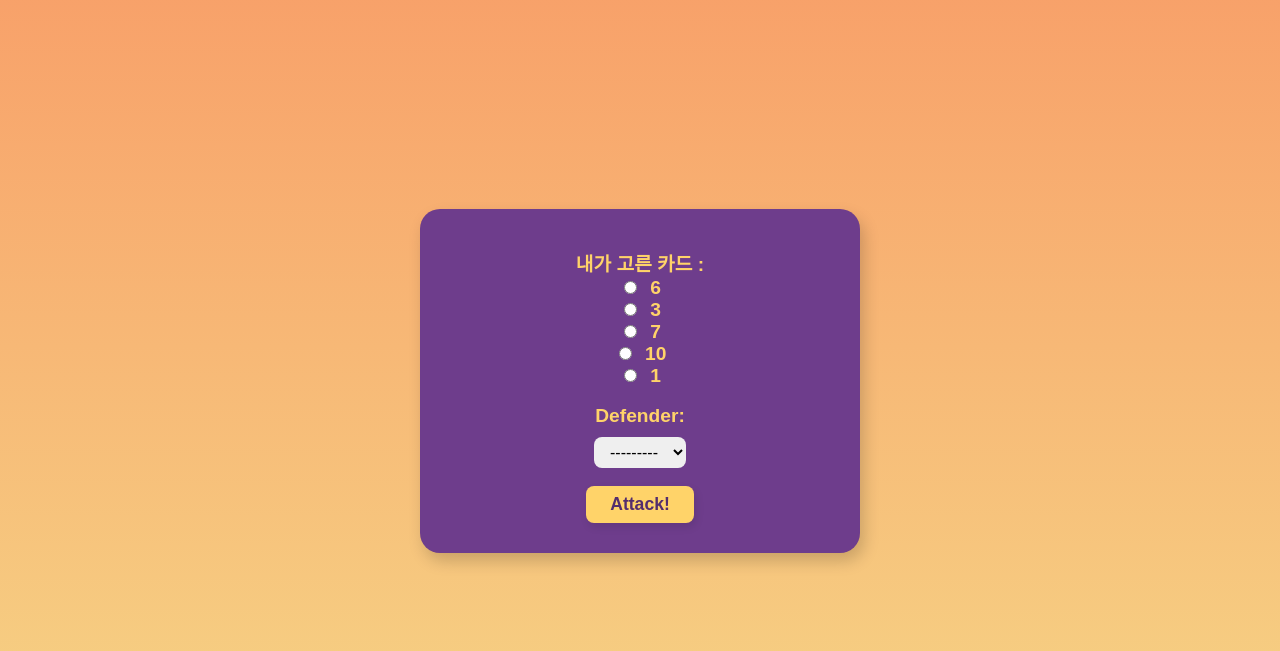
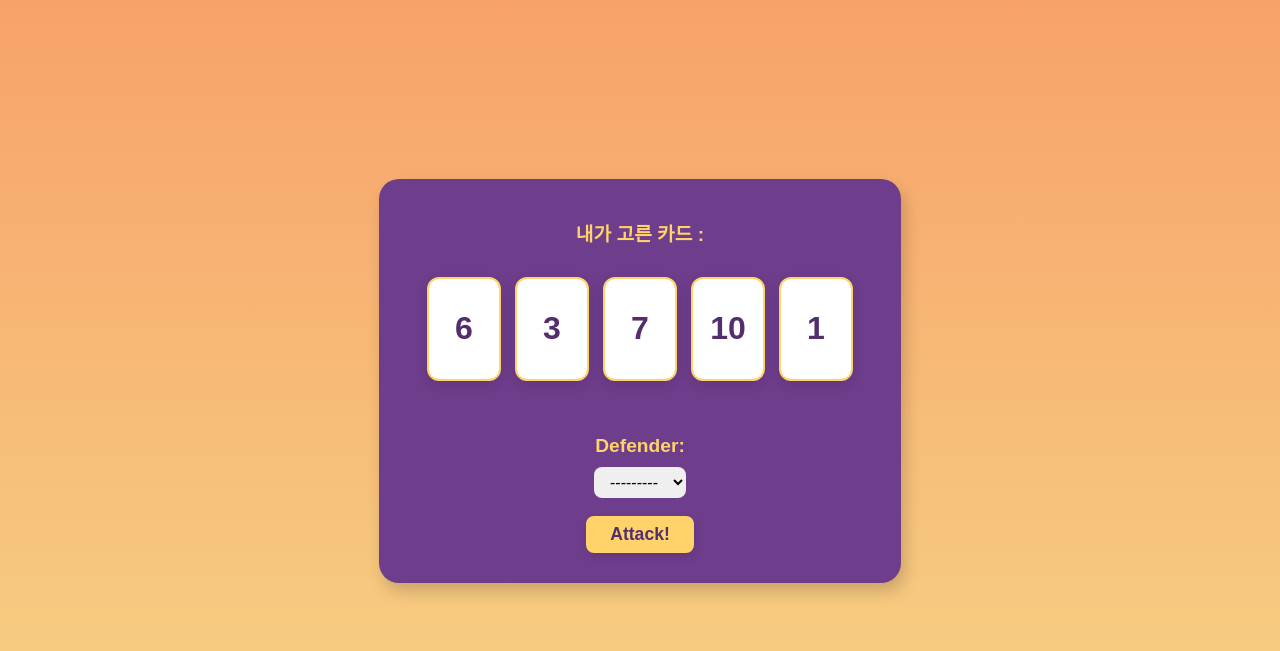
Before and after one commit to Pirogramming-23/Piro23_CardGame_4, a Django app: page /start/ in a window 1280 px wide. Shown: the part 54-705 px from the top of the page. Run offline with Django 5.2, Linux system fonts and the light colour scheme; the visitor is signed in with stand-in values (Sample User, id 1); data comes from the database, SQL or seed files in the repository.

Commit message:
[style] 카드 모양/ 애니메이션 수정

```diff
--- a/game/static/css/style.css
+++ b/game/static/css/style.css
@@ -136,7 +136,6 @@ ul{
     align-items: center;
 }
 .start-card label {
-    color: var(--primary-accent);
     font-weight: bold;
     font-size: 1.2rem;
 }
@@ -365,3 +364,75 @@ ul{
   height: 220px;
   margin-bottom: 40px;
 }
+.card-select-group {
+    display: flex;
+    gap: 18px;
+    justify-content: center;
+    margin: 24px 0;
+    position: relative;
+    min-height: 140px; /* 위로 이동할 공간 확보 */
+  }
+
+  .card-radio-label {
+    cursor: pointer;
+    display: flex;
+    flex-direction: column;
+    align-items: center;
+    position: relative;
+    z-index: 1;
+    /* 높이 고정: 카드가 위로 가도 아래 자리가 남음 */
+    height: 120px;
+    width: 70px;s
+    transition: 0.3s;
+  }
+
+  .card-radio-label input[type="radio"] {
+    display: none;
+  }
+
+  .card-shape {
+    width: 70px;
+    height: 100px;
+    background: white;
+    border-radius: 12px;
+    box-shadow: 0 4px 12px rgba(0,0,0,0.13);
+    display: flex;
+    align-items: center;
+    justify-content: center;
+    font-size: 2rem;
+    color: #532d6d;
+    margin-top: 6px;
+    transition:
+    transform 1.2s cubic-bezier(0.22, 1, 0.36, 1),
+    box-shadow 0.4s,
+    border-color 0.4s;
+    border: 2px solid #ffd369;
+    position: relative;
+    z-index: 2;
+  }
+
+  /* 호버 효과 */
+  .card-radio-label:hover .card-shape {
+    transform: translateY(-18px) scale(1.12);
+    box-shadow: 0 12px 24px rgba(0,0,0,0.18);
+    border-color: #f6b26b;
+    z-index: 3;
+  }
+
+  /* 선택(checked)된 카드: 한 줄 위 중앙으로 이동 */
+  .card-radio-label input[type="radio"]:checked + .card-shape {
+    position: absolute;
+    left: 50%;
+    top: -200px;
+    transform: translateX(-50%) scale(1.18);
+    transition:
+    transform 1s ease,
+    box-shadow 0.4s,
+    border-color 0.4s;
+    z-index: 10;
+    box-shadow: 0 16px 32px rgba(0,0,0,0.22);
+    border-color: #532d6d;
+    background: #fff3b0;
+    color: #532d6d;
+    /* transition은 이미 상위에 있음 */
+  }
--- a/game/templates/games/start.html
+++ b/game/templates/games/start.html
@@ -1,9 +1,19 @@
-{% extends 'games/base.html' %} {% block content %}
+{% extends 'games/base.html' %}
+{% block content %}
 <div class="start-card">
   <form method="post">
     {% csrf_token %}
     <label>내가 고른 카드 :</label><br />
-    {{ form.card }}
+
+    <div class="card-select-group">
+      {% for radio in form.card %}
+        <label class="card-radio-label">
+          {{ radio.tag }}
+          <div class="card-shape">{{ radio.choice_label }}</div>
+        </label>
+      {% endfor %}
+    </div>
+
     <label class="start-defender-label">Defender:</label>
     {{ form.opponent }}
     <br />
```
